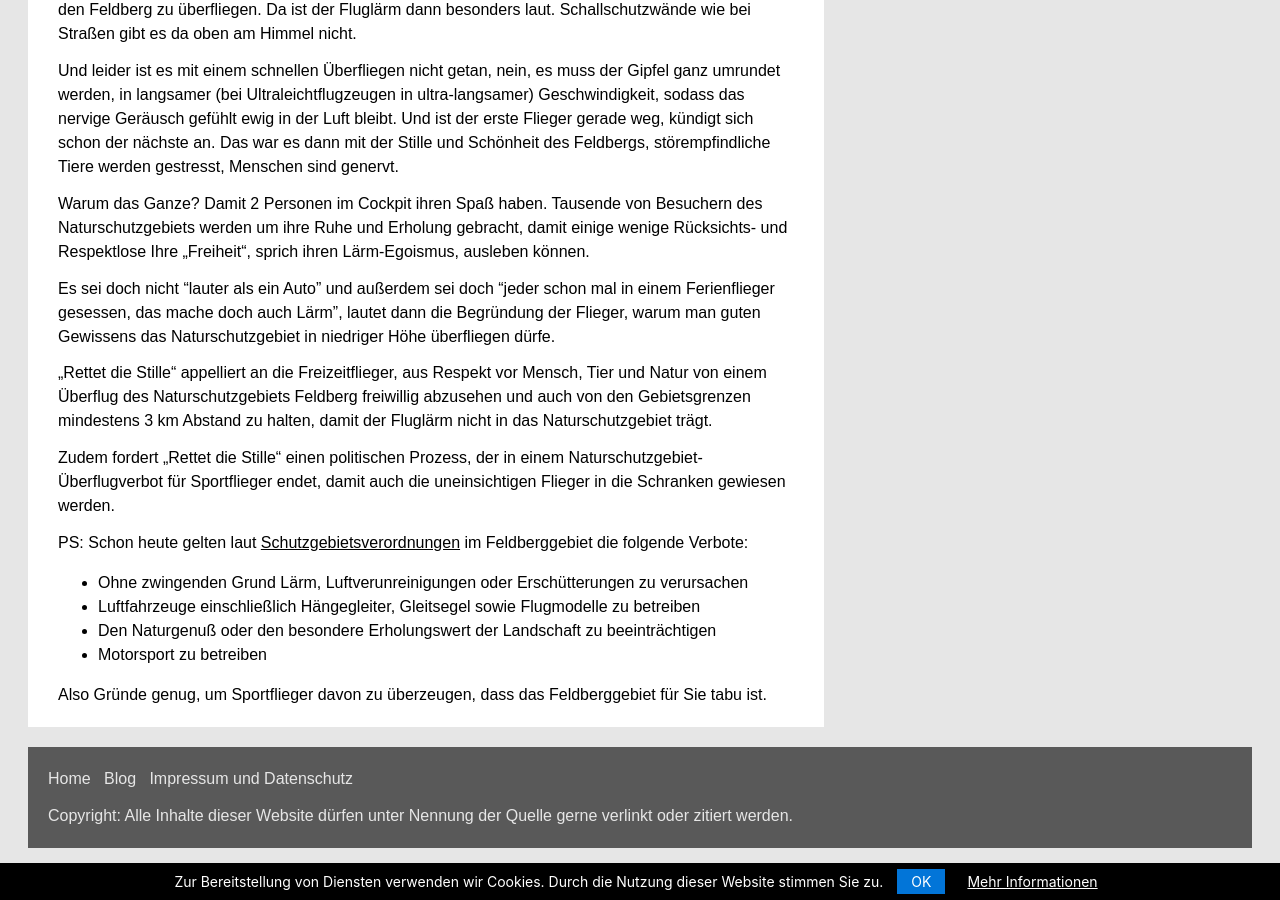
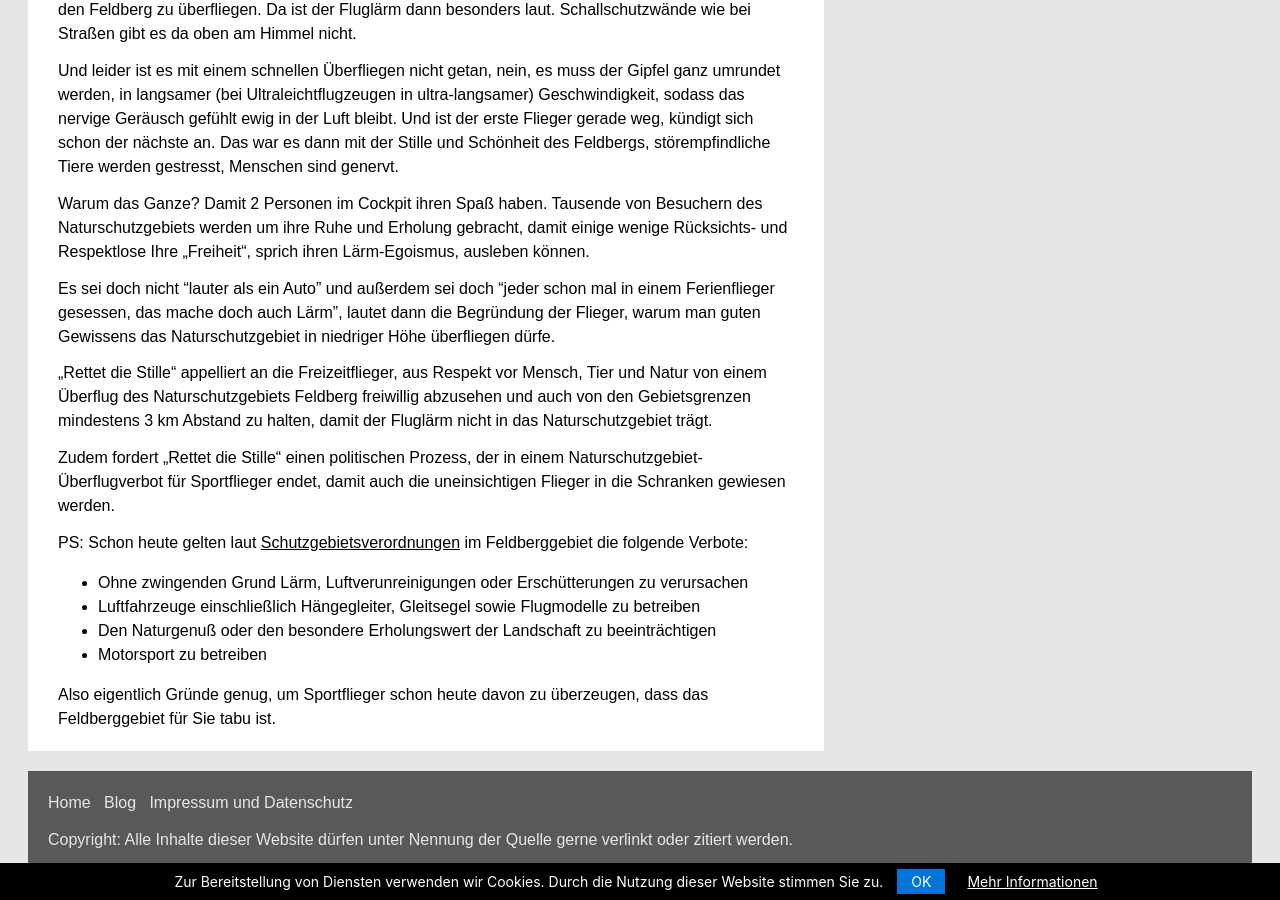
Before and after one commit to rettet-die-stille/rettet-die-stille.github.io, a Jekyll site: the page built from _posts/2020-11-18-keine-sportflieger-ueber-dem-naturschutzgebiet-feldberg.md, in a window 1280 px wide and 900 px high, scrolled down 1750 px. Built offline with Jekyll 4.4.1, drawn with Linux system fonts in a browser that asks for light colours.

Commit message:
Update 2020-11-18-keine-sportflieger-ueber-dem-naturschutzgebiet-feldberg.md

```diff
--- a/_posts/2020-11-18-keine-sportflieger-ueber-dem-naturschutzgebiet-feldberg.md
+++ b/_posts/2020-11-18-keine-sportflieger-ueber-dem-naturschutzgebiet-feldberg.md
@@ -40,4 +40,4 @@ PS: Schon heute gelten laut <span style="text-decoration: underline;">[Schutzgeb
 * Den Naturgenuß oder den besondere Erholungswert der Landschaft zu beeinträchtigen
 * Motorsport zu betreiben
 
-Also Gründe genug, um Sportflieger davon zu überzeugen, dass das Feldberggebiet für Sie tabu ist.
+Also eigentlich Gründe genug, um Sportflieger schon heute davon zu überzeugen, dass das Feldberggebiet für Sie tabu ist.
```
